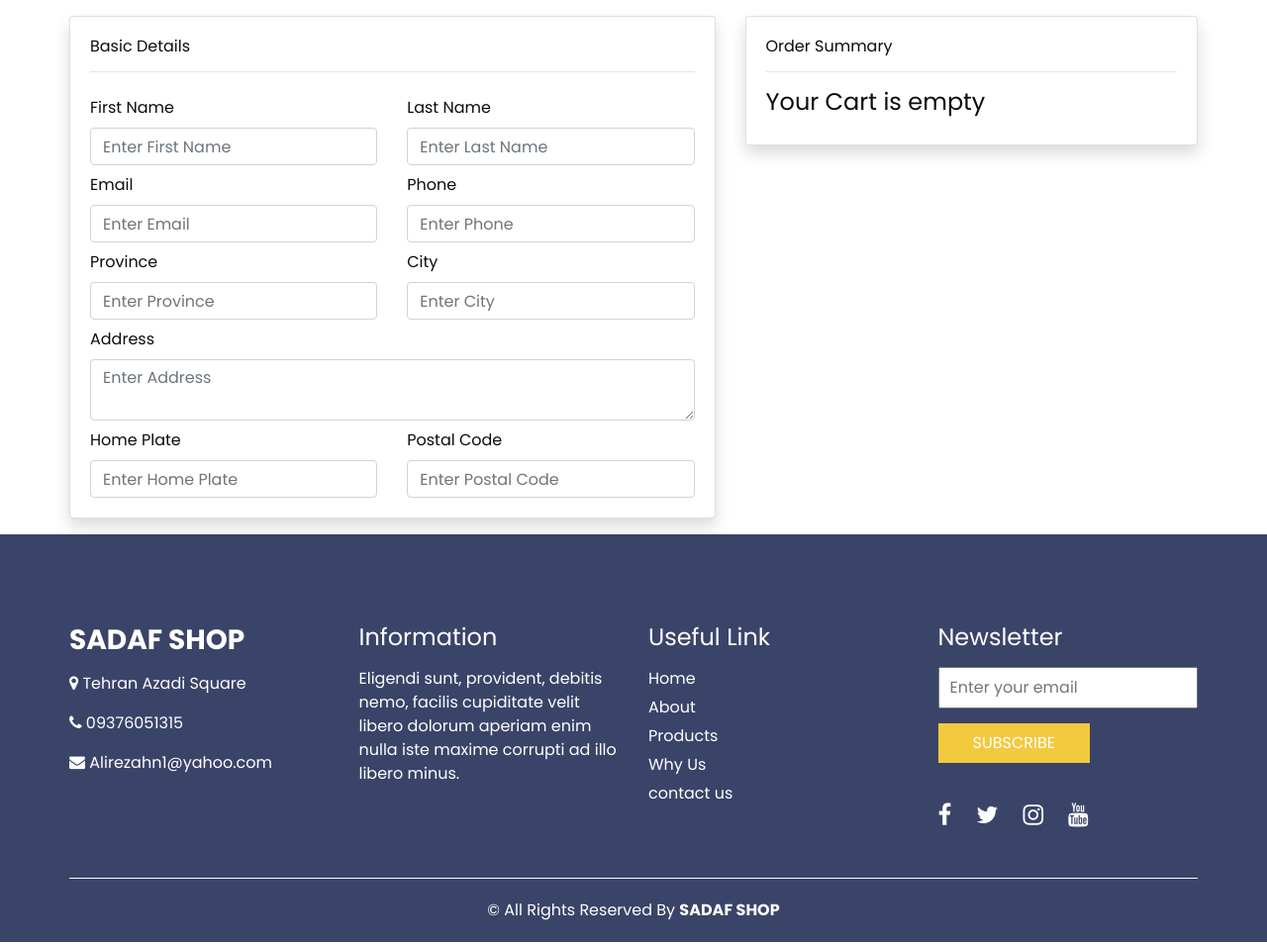
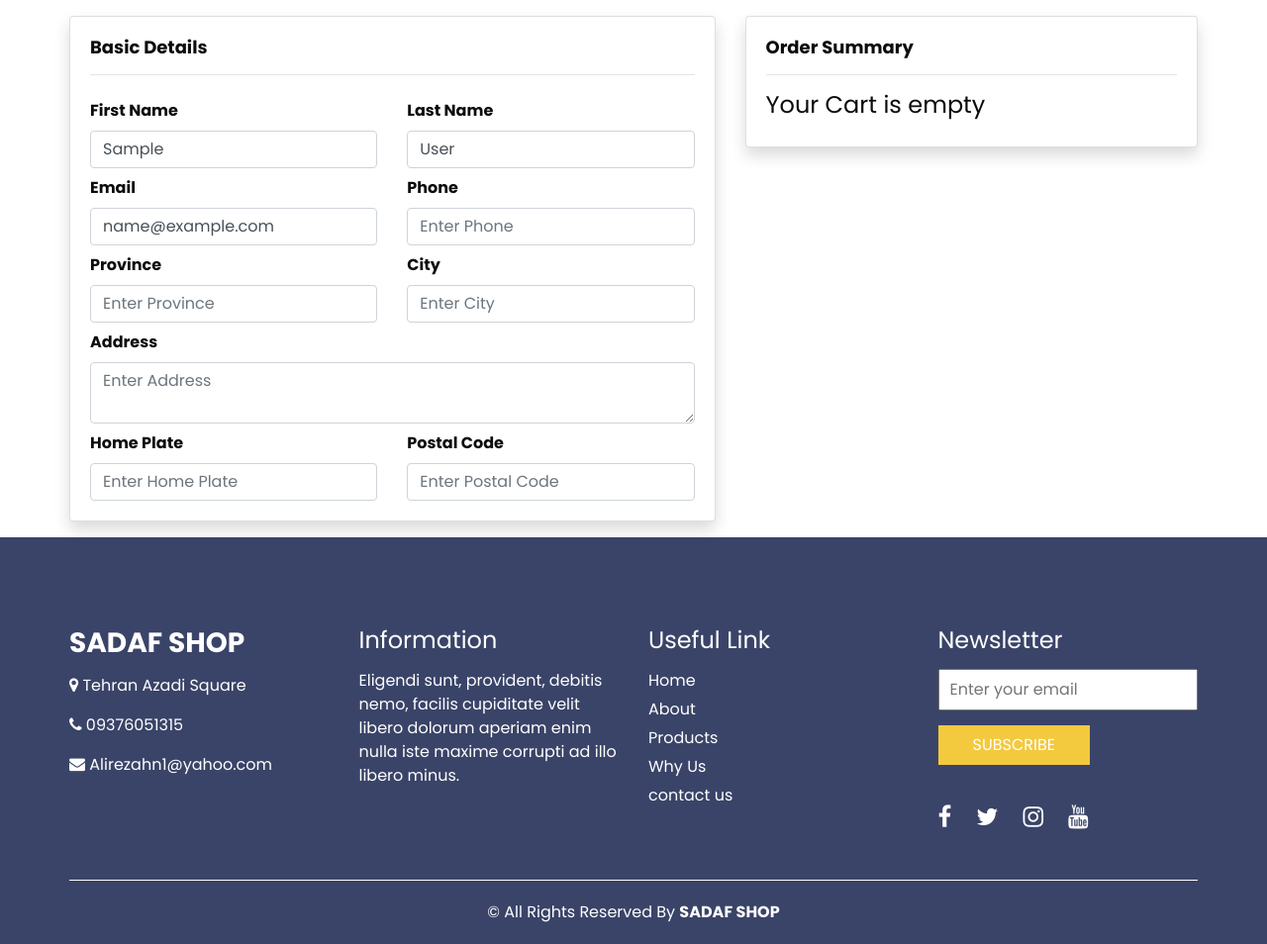
Before and after one commit to Alirezahn1/Ecommerce, a Django app: page /checkout in a window 1280 px wide. Shown: the part 158-1112 px from the top of the page at 99% size. Run offline with Django 4.2, Linux system fonts and the light colour scheme; the visitor is signed in with stand-in values (Sample User, id 1); data that the repository does not hold is empty; some libraries are stand-ins or nearby versions.

Commit message:
feat : implement place order and auto fill checkout page

```diff
--- a/customers/models.py
+++ b/customers/models.py
@@ -6,7 +6,7 @@ from core.models import User, BaseModel
 
 
 class Customer(BaseModel):
-    user = models.OneToOneField(User, models.CASCADE)
+    user = models.OneToOneField(User, models.CASCADE,primary_key=True )
 
     def __str__(self):
         return self.user.phone
--- a/orders/models.py
+++ b/orders/models.py
@@ -14,6 +14,7 @@ class Order(BaseModel):
     address = models.ForeignKey(Address, on_delete=models.RESTRICT)
     off_code = models.ForeignKey(OffCode, on_delete=models.SET_NULL, null=True, blank=True)
     paid = models.BooleanField(default=False)
+    total_price = models.IntegerField(null=True)
 
 
     class Meta:
@@ -33,13 +34,13 @@ class Order(BaseModel):
 class OrderItem(BaseModel):
     product = models.ForeignKey(Product, on_delete=models.RESTRICT)
     order = models.ForeignKey(Order, on_delete=models.RESTRICT)
-    amount = models.PositiveIntegerField()
+    quantity = models.PositiveIntegerField(null=True)
 
     def __str__(self):
         return str(self.id)
 
     def get_cost(self):
-        return self.product.price * self.amount
+        return self.product.price * self.quantity
 
 class Cart(BaseModel):
     user = models.ForeignKey(User,on_delete=models.CASCADE)
--- a/orders/urls.py
+++ b/orders/urls.py
@@ -16,4 +16,5 @@ urlpatterns = [
     path('wishlist', wishlistview, name='wishlist'),
     path('delete-wishlist-item/',deletewishlistitem,name='deletewishlistitem'),
     path('checkout', checkout, name='checkout'),
+    path('place-order', placeorder, name='placeorder'),
 ]
--- a/orders/views.py
+++ b/orders/views.py
@@ -1,4 +1,4 @@
-from django.http import JsonResponse
+from django.http import JsonResponse, HttpResponse
 from django.shortcuts import render, redirect
 from django.views.generic import ListView
 from django.contrib.auth.decorators import login_required
@@ -111,6 +111,7 @@ def deletewishlistitem(request):
             return JsonResponse({'status': "login to Continue"})
     return redirect('products:home')
 
+@login_required(login_url='customers:login')
 def checkout(request):
     rawcart = Cart.objects.filter(user=request.user)
     for item in rawcart:
@@ -128,3 +129,41 @@ def checkout(request):
 
     context = {'cartitems':cartitems,'total_price':total_price}
     return render(request,'orders/checkout.html',context)
+
+@login_required(login_url='customers:login')
+@csrf_exempt
+def placeorder(request):
+    if request.method == 'POST':
+        neworder = Order()
+        customer = Customer.objects.create(user=request.user)
+        neworder.customer = customer
+        newaddress =Address.objects.create(customer=customer,city=request.POST.get('city'),province=request.POST.get('province')
+                                           ,description=request.POST.get('address'),home_plate=request.POST.get('plate')
+                                           ,postal_code=request.POST.get('code'))
+        neworder.address = newaddress
+        cart = Cart.objects.filter(user=request.user)
+        total_price = 0
+        for item in cart:
+            if item.product.discount:
+                total_price = total_price + item.product.final_price() * item.product_qty
+            else:
+                total_price = total_price + item.product.price * item.product_qty
+
+        neworder.total_price = total_price
+        neworder.paid = True
+        neworder.save()
+        neworderitem = Cart.objects.filter(user=request.user)
+        for item in neworderitem :
+            OrderItem.objects.create(
+                order=neworder,
+                product=item.product,
+                quantity=item.product_qty
+            )
+            orderproduct = Product.objects.filter(id=item.product_id).first()
+            orderproduct.quantity = orderproduct.quantity - item.product_qty
+            orderproduct.save()
+
+        Cart.objects.filter(user=request.user).delete()
+        messages.success(request, 'your order has been placed successfully')
+
+    return redirect('products:home')
--- a/templates/orders/checkout.html
+++ b/templates/orders/checkout.html
@@ -1,51 +1,59 @@
 {% extends 'base/base.html' %}
 {% block title %}Checkout {% endblock %}
+{% block style %}
+    .checkoutform label {
+    font-size: 16px !important;
+    font-weight:600
+    }
 
+{% endblock %}
 {% block content %}
 
 <div class="container mt-3 mb-3">
+    <form action="{% url 'orders:placeorder' %}" method="POST">
+    {% csrf_token %}
     <div class="row">
         <div class="col-md-7">
-            <div class="card shadow">
+            <div class="card shadow ">
                 <div class="card-body">
-                    <h6>Basic Details</h6>
+                    <h6 style="font-size: 18px;font-weight: 600">Basic Details</h6>
                     <hr>
-                    <div class="row">
+                    <div class="row checkoutform">
                         <div class="col-md-6 mt-2">
                         <label for="">First Name</label>
-                        <input type="text" class="form-control" placeholder="Enter First Name">
+                        <input type="text" required class="form-control" value="{{ request.user.first_name }}" name="fname" placeholder="Enter First Name">
                     </div>
                         <div class="col-md-6 mt-2">
                         <label for="">Last Name</label>
-                        <input type="text" class="form-control" placeholder="Enter Last Name">
+                        <input type="text" required class="form-control"  value="{{ request.user.last_name }}" name="lname" placeholder="Enter Last Name">
                     </div>
                         <div class="col-md-6 mt-2">
                         <label for="">Email</label>
-                        <input type="text" class="form-control" placeholder="Enter Email">
+                        <input type="text" required class="form-control" value="{{ request.user.email }}" name="email" placeholder="Enter Email">
                     </div>
                         <div class="col-md-6 mt-2">
                         <label for="">Phone</label>
-                        <input type="text" class="form-control" placeholder="Enter Phone">
+                        <input type="text" required class="form-control"  value="{{ request.user.phone }}" name="phone" placeholder="Enter Phone">
                     </div>
                         <div class="col-md-6 mt-2">
                         <label for="">Province</label>
-                        <input type="text" class="form-control" placeholder="Enter Province">
+                        <input type="text" required class="form-control" name="province" placeholder="Enter Province">
                     </div>
                         <div class="col-md-6 mt-2">
                         <label for="">City</label>
-                        <input type="text" class="form-control" placeholder="Enter City">
+                        <input type="text" required class="form-control" name="city" placeholder="Enter City">
                     </div>
                         <div class="col-md-12 mt-2">
                         <label for="">Address</label>
-                            <textarea type="text" class="form-control" placeholder="Enter Address"></textarea>
+                            <textarea type="text" required class="form-control" name="address" placeholder="Enter Address"></textarea>
                     </div>
                         <div class="col-md-6 mt-2">
                         <label for="">Home Plate</label>
-                        <input type="text" class="form-control" placeholder="Enter Home Plate">
+                        <input type="text" required class="form-control" name="plate" placeholder="Enter Home Plate">
                     </div>
                        <div class="col-md-6 mt-2">
                         <label for="">Postal Code</label>
-                        <input type="text" class="form-control" placeholder="Enter Postal Code">
+                        <input type="text" required class="form-control" name="code" placeholder="Enter Postal Code">
                     </div>
                         </div>
                 </div>
@@ -57,7 +65,7 @@
     <div class="col-md-5">
         <div class="card shadow">
             <div class="card-body">
-                <h6>Order Summary</h6>
+                <h6 style="font-size: 18px;font-weight: 600">Order Summary</h6>
                 <hr>
                 {% if cartitems %}
                     <table class="table table-striped table-borderless">
@@ -86,10 +94,19 @@
 
                     </tbody>
                     </table>
-                    <h6 class="text-bold">Grand Total
-                    <span class="float-right"> $ {{ total_price | stringformat:'d' }} </span></h6>
+
+                    <div class="card-body">
+                        <form>
+                            <div class="form-group"> <label>Have coupon?</label>
+                                <div class="input-group"> <input type="text" class="form-control coupon" name="" placeholder="Coupon code"> <span class="input-group-append"> <button class="btn btn-primary btn-apply coupon">Apply</button> </span> </div>
+                            </div>
+                        </form>
+                    </div>
+
+                    <h6 class="text-bold float-right mt-3" style="font-weight: 600">Grand Total
+                    <span> $ {{ total_price | stringformat:'d' }} </span></h6>
                     <div class="mt-3">
-                    <a href="" class="btn btn-success w-100"> Payment</a>
+                        <button  type="submit" class="btn btn-success w-100"> Payment</button>
                     </div>
                 {% else %}
                     <h4> Your Cart is empty</h4>
@@ -98,6 +115,7 @@
         </div>
     </div>
 </div>
+    </form>
 </div>
 
 
```
Also changed, not shown: core/migrations/0001_initial.py, customers/migrations/0001_initial.py, orders/migrations/0001_initial.py, orders/migrations/0002_cart_product_qty_alter_cart_product_alter_cart_user.py (deleted), products/migrations/0001_initial.py, products/migrations/0002_product_tag_product_trending_alter_product_quantity.py (deleted), products/migrations/0003_wishlist.py (deleted).
